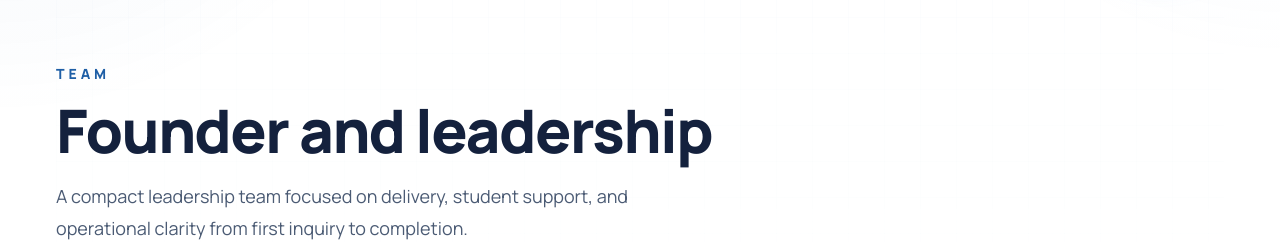
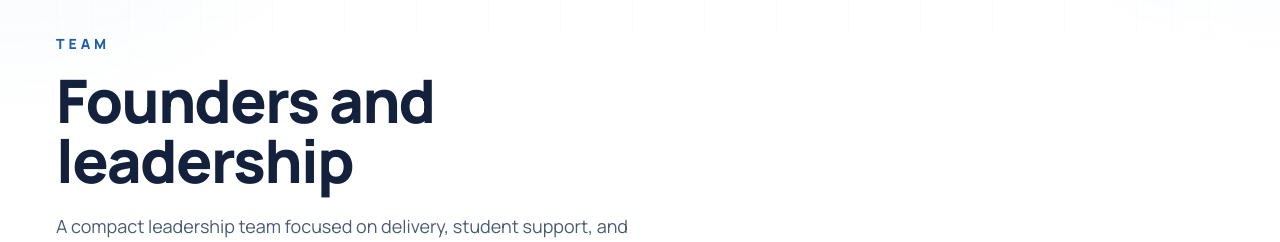
Before and after one commit to MuhammadSufyanJura47/codelogix-solutions-2.0, a Next.js app: page /team in a window 1280 px wide. Shown: the part 305-547 px from the top of the page. Built offline with nearby package versions, Linux system fonts and the light colour scheme; no server answers.

Commit message:
Update team page metadata to reflect founders instead of founder + team

```diff
--- a/src/app/team/page.tsx
+++ b/src/app/team/page.tsx
@@ -5,8 +5,8 @@ import { PageHero } from "@/components/PageHero";
 import { team } from "@/lib/data";
 
 export const metadata: Metadata = {
-  title: "Founder & Team",
-  description: "Founder and team profiles for CODELOGIX Solutions.",
+  title: "Founders & Team",
+  description: "Founder profiles and leadership team for CODELOGIX Solutions - Muhammad Sufyan Jura and Zeeshan Manzoor.",
   alternates: { canonical: "/team" },
 };
 
@@ -15,7 +15,7 @@ export default function TeamPage() {
     <div>
       <PageHero
         eyebrow="Team"
-        title="Founder and leadership"
+        title="Founders and leadership"
         text="A compact leadership team focused on delivery, student support, and operational clarity from first inquiry to completion."
         actions={[
           { label: "Contact Us", href: "/contact" },
```
